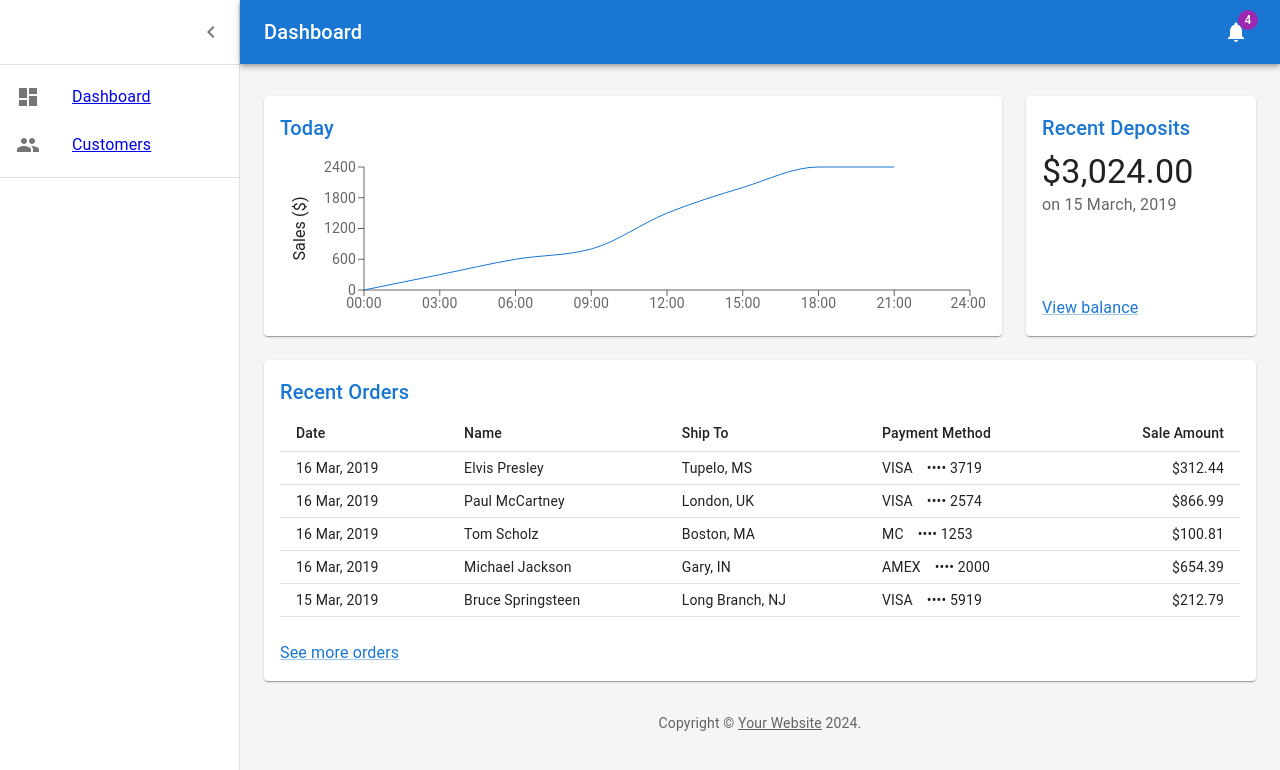
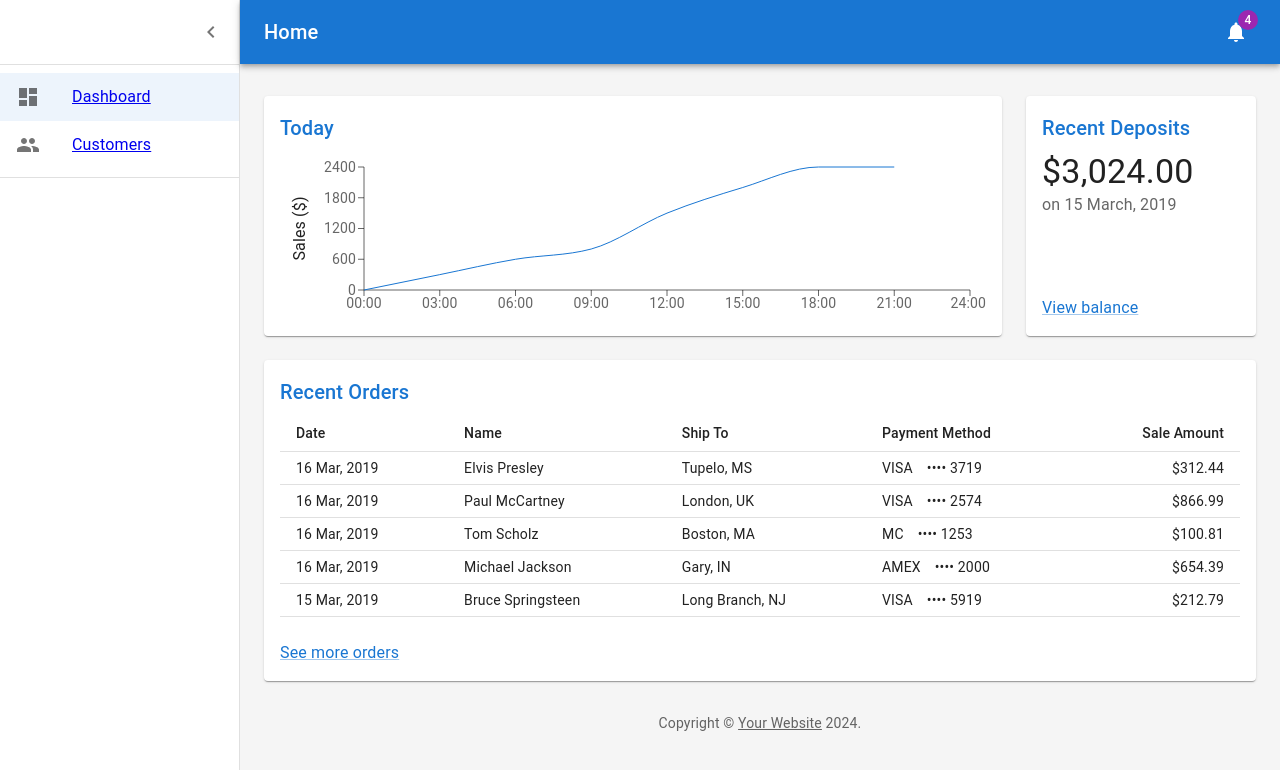
Before and after one commit to DithyaAnil/React-NextJS, a Next.js app: page / in a window 1280 px wide. Shown: the top 770 px of the page. Built offline with nearby package versions, Linux system fonts and the light colour scheme.

Commit message:
Navigation and Active Link Highlighting

```diff
--- a/components/Customer.tsx
+++ b/components/Customer.tsx
@@ -7,7 +7,7 @@ import { Customer } from "../pages/customers";
 
 const CustomerComponent = ({ customer }: { customer: Customer }) => {
   return (
-    <div key={customer._id?.toString()} style={{ marginBottom: 40 }}>
+    <div style={{ marginBottom: 40 }}>
       <span
         style={{
           display: "flex",
--- a/components/Theme.tsx
+++ b/components/Theme.tsx
@@ -1,5 +1,7 @@
 import * as React from "react";
 import Link from "next/link";
+import { useRouter } from "next/router";
+
 import { styled, createTheme, ThemeProvider } from "@mui/material/styles";
 import CssBaseline from "@mui/material/CssBaseline";
 import MuiDrawer from "@mui/material/Drawer";
@@ -73,6 +75,8 @@ const Drawer = styled(MuiDrawer, {
 const mdTheme = createTheme();
 
 export default function Theme(props: any) {
+  const router = useRouter();
+
   const [open, setOpen] = React.useState(true);
   const toggleDrawer = () => {
     setOpen(!open);
@@ -107,7 +111,10 @@ export default function Theme(props: any) {
               noWrap
               sx={{ flexGrow: 1 }}
             >
-              Dashboard
+              {router.pathname === "/"
+                ? "Home"
+                : router.pathname.substring(1, 2).toLocaleUpperCase() +
+                  router.pathname.substring(2)}
             </Typography>
             <IconButton color="inherit">
               <Badge badgeContent={4} color="secondary">
@@ -132,7 +139,7 @@ export default function Theme(props: any) {
           <Divider />
           <List component="nav">
             <Link href="/">
-              <ListItemButton>
+              <ListItemButton selected={router.pathname === "/" ? true : false}>
                 <ListItemIcon>
                   <DashboardIcon />
                 </ListItemIcon>
@@ -146,7 +153,9 @@ export default function Theme(props: any) {
               <ListItemText primary="Orders" />
             </ListItemButton>*/}
             <Link href="/customers">
-              <ListItemButton>
+              <ListItemButton
+                selected={router.pathname === "/customer" ? true : false}
+              >
                 <ListItemIcon>
                   <PeopleIcon />
                 </ListItemIcon>
```
Also changed, not shown: pages/customers/index.tsx (+6 -1 lines).
